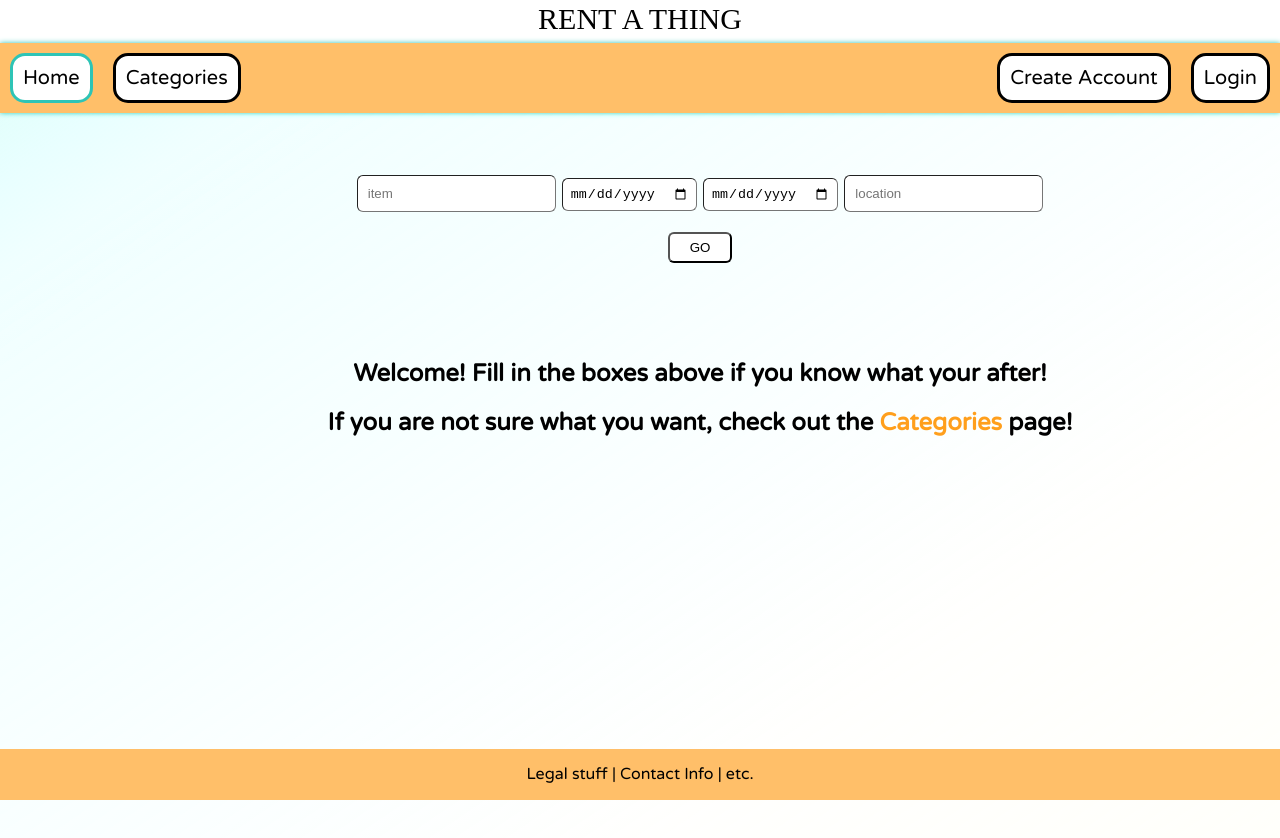
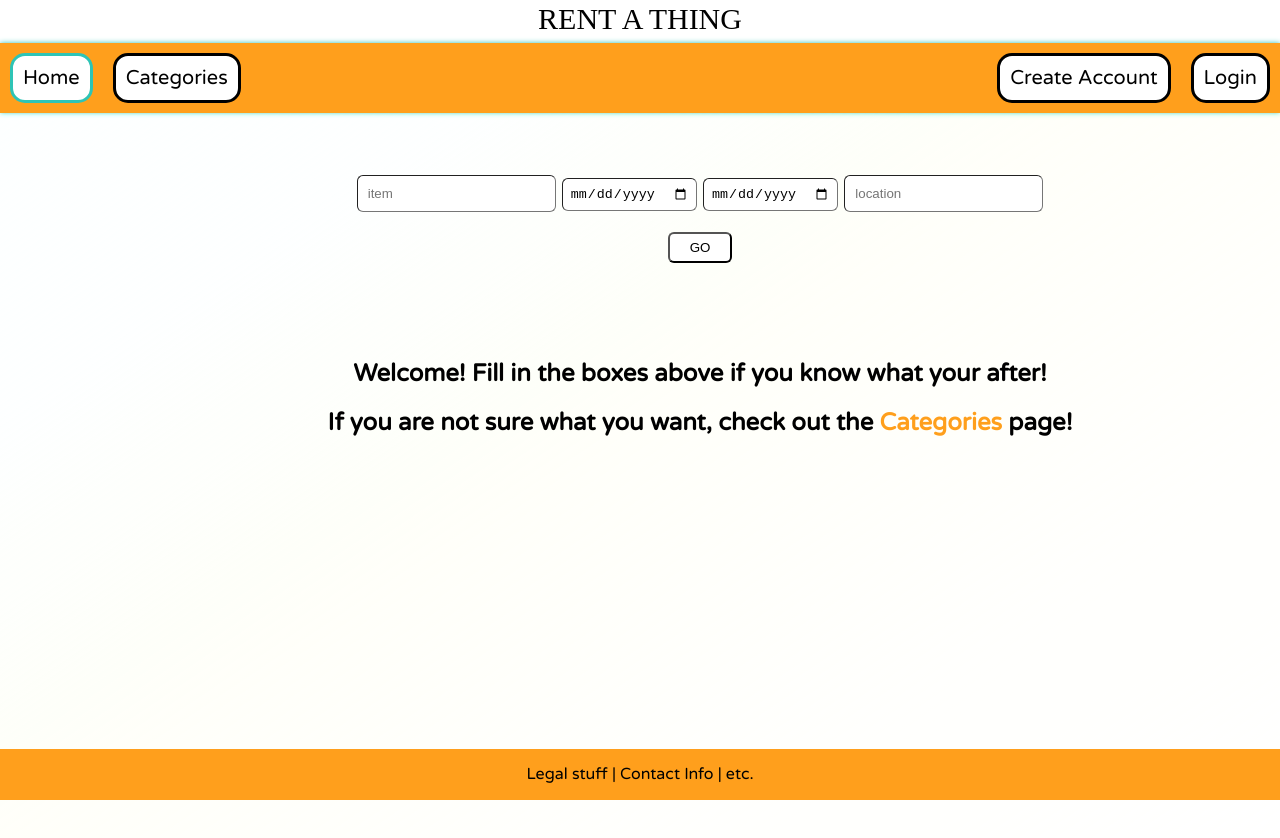
Before and after one commit to darshanbala/rent-a-thing, a React (Create React App) app in the folder FrontEnd/web-app/: page /Home in a window 1280 px wide. Shown: the top 838 px of the page. Built offline with nearby package versions, Linux system fonts and the light colour scheme; no server answers; a web font is replaced by a local one.

Commit message:
slight css adjustments

```diff
--- a/FrontEnd/web-app/src/components/products/Card.js
+++ b/FrontEnd/web-app/src/components/products/Card.js
@@ -42,7 +42,7 @@ export default function Card({
 
         return (
             <div className={cardType} >
-                <img src={img_url} alt={name} class='rentals-page-card-img'/>
+                <img src={!img_url ? "logo192.png" : img_url} alt={name} class='rentals-page-card-img'/>
                 <div className={`${cardType}-container`}>
                     <h4><b>{name}</b></h4>
                     <p>Pick up date: {format(new Date(rented_from), 'E dd MMMM, y')}</p>
--- a/FrontEnd/web-app/src/css/Card.css
+++ b/FrontEnd/web-app/src/css/Card.css
@@ -1,7 +1,9 @@
 
 /* Add shadows to create the "card" effect */
 .things-page-card {
-  box-shadow: 0 0 3px 0 rgba(0, 0, 0, 0.2);
+  box-shadow: 0 0 4px 0 rgba(0, 0, 0, 0.2);
+  border: 1px solid rgba(0, 0, 0, 0.2);
+  background-color: white;
   transition: 0.2s;
   border-radius: 5px;
   margin: 0 5px 0 5px;
@@ -11,11 +13,13 @@
   display: flex;
   flex-direction: column;
   background-color: inherit;
-  box-shadow: 0 0 3px 0 rgba(0, 0, 0, 0.2);
+  border: 1px solid rgba(0, 0, 0, 0.2);
+  box-shadow: 0 0 4px 0 rgba(0, 0, 0, 0.2);
   transition: 0.2s;
   border-radius: 5px;
   margin: .5em;
   max-width: 192px;
+  background-color: white;
 }
 
 .things-page-card-img {
@@ -40,5 +44,7 @@
 
 /* On mouse-over, add a deeper shadow */
 .things-page-card:hover, .myrentals-page-card:hover {
-  box-shadow: 0 0px 10px 0 rgba(0, 0, 0, 0.2);
+  box-shadow: 0 0px 13px 0 rgba(0, 0, 0, 0.2);
+  border: 1px solid rgba(0, 0, 0, 0.5);
+  transition: .3s;
 }
--- a/FrontEnd/web-app/src/css/Profile_page.css
+++ b/FrontEnd/web-app/src/css/Profile_page.css
@@ -11,15 +11,17 @@
   justify-content: center;
   align-items: center;
   padding: 30px 30px 0 30px;
-  box-shadow: 0px 0px 8px #2ec4b6;
+  border: 1px solid rgba(0, 0, 0, 0.2);
+  box-shadow: 0 0 4px 0 rgba(0, 0, 0, 0.2);
   border-radius: 1em;
 }
 
 #right {
-  flex: 20;
+  flex: 30;
   display: flex;
   flex-direction: column;
   align-items:flex-start;
+  padding: 0 2em 0 2em;
 }
 
 #profile_picture {
--- a/FrontEnd/web-app/src/css/categories.css
+++ b/FrontEnd/web-app/src/css/categories.css
@@ -6,7 +6,7 @@
 .category{
   padding: 0.5em;
   background-color: white;
-  border: 3px solid #FFBF69;
+  border: 3px solid #FF9F1C;
   border-radius: 10px;
   margin: 0.5em;
   cursor: pointer;
--- a/FrontEnd/web-app/src/css/reviews.css
+++ b/FrontEnd/web-app/src/css/reviews.css
@@ -1,8 +1,10 @@
 #reviews {
   border-radius: 8px;
-  box-shadow: 0 0 3px 0 rgba(0, 0, 0, 0.2);
   min-width: 100%;
   margin-bottom: 50px;
+  border: 1px solid rgba(0, 0, 0, 0.2);
+  box-shadow: 0 0 4px 0 rgba(0, 0, 0, 0.2);
+  background-color: white;
 }
 
 #review_container {
--- a/FrontEnd/web-app/src/index.css
+++ b/FrontEnd/web-app/src/index.css
@@ -13,7 +13,7 @@
   /*margin: 1em;*/
   /*display: flex;*/
   /*justify-content: space-around;*/
-  background: #FFBF69;
+  background: #FF9F1C;
   color: black;
   margin-bottom: 0;
   box-shadow: 0px 0px 5px #2ec4b6;
@@ -48,7 +48,7 @@
   display: flex;
   justify-content: space-around;
   align-items: center;
-  background: #FFBF69;
+  background: #FF9F1C;
   color: black;
 }
 
@@ -144,8 +144,11 @@ body {
   margin: 0px !important;
   font-family: 'Varela Round', sans-serif;
   padding-bottom: 0;
+  /*background: rgb(46,180,166);
+  background: linear-gradient(146deg, rgba(46,180,166,0.23153011204481788) 0%, rgba(203,243,240,0.5060399159663865) 13%, rgba(255,171,56,0.09427521008403361) 100%);
+  */
   background: rgb(46,180,166);
-  background: linear-gradient(146deg, rgba(46,180,166,0.23153011204481788) 0%, rgba(203,243,240,0.5060399159663865) 13%, rgba(255,171,56,0.09427521008403361) 100%);
+  background: linear-gradient(146deg, rgba(46,180,166,0.10153011204481788) 0%, rgba(215,243,203,0.5060399159663865) 36%, rgba(255,56,56,0.08391106442577032) 100%);
 }
 
 main {
@@ -154,11 +157,13 @@ main {
   margin-bottom: 0 ;
   padding-top: 30px;
   padding-bottom: 30px;
+  text-align: center;
+  backdrop-filter: brightness(108%) grayscale(30%);
+  min-height: 100vh;
+}
 
-  text-align: center;
-  background-color: inherit;
-  backdrop-filter: brightness(105%) ;
-  min-height: 100vh;
+main !important {
+
 }
 
 
```
Also changed, not shown: FrontEnd/web-app/public/logo192.png.
